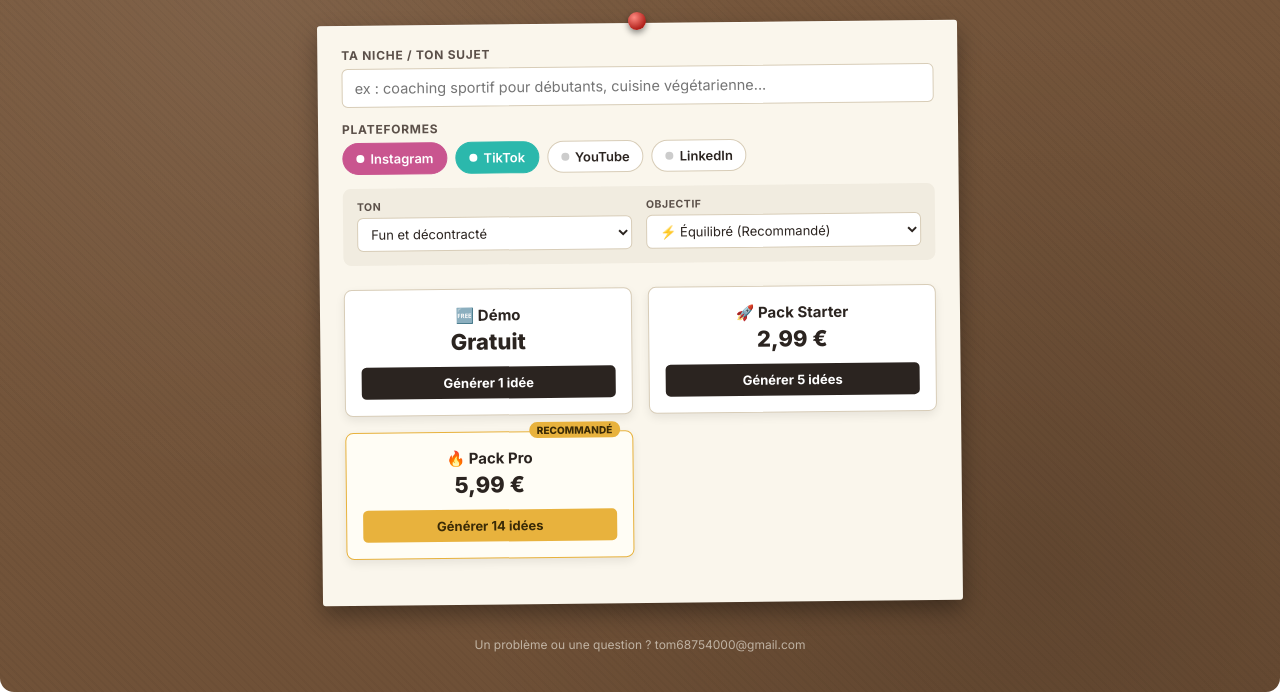
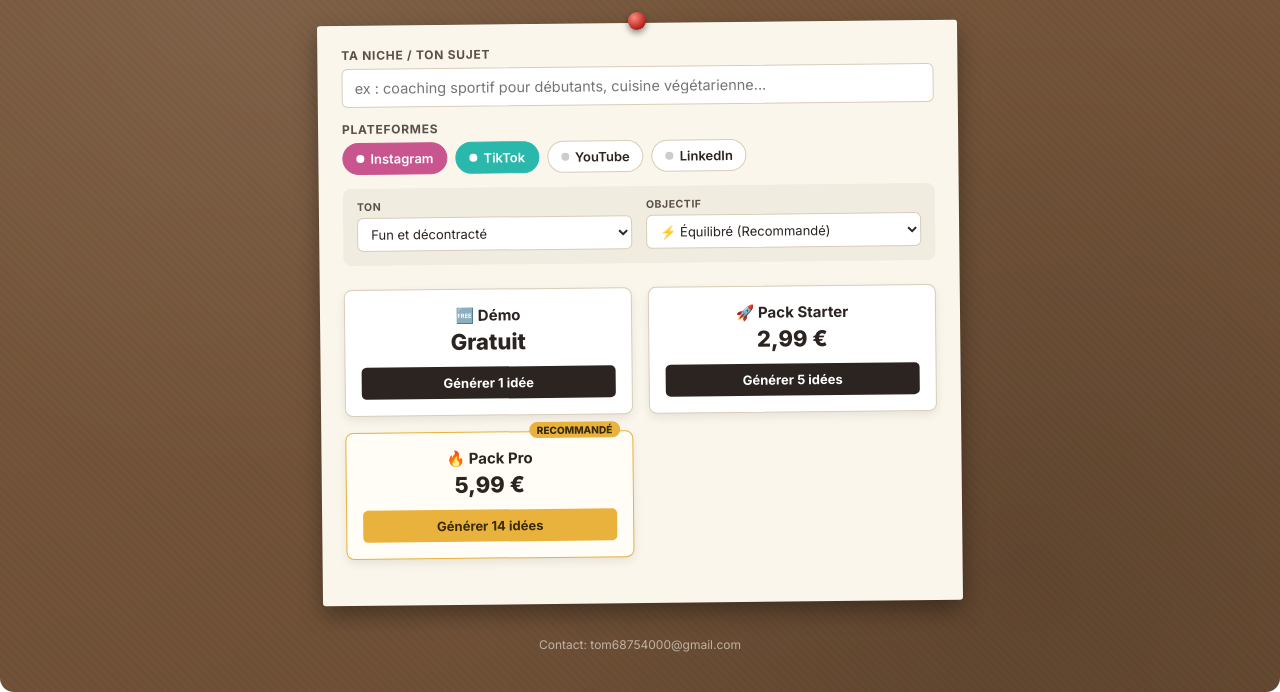
Before and after one commit to Tom58878/idea-planner, a website: page index.html in a window 1280 px wide. Shown: the part 130-822 px from the top of the page. Drawn offline with Linux system fonts and the light colour scheme.

Commit message:
Update index.html

```diff
--- a/index.html
+++ b/index.html
@@ -289,7 +289,7 @@
 
   <!-- Adresse affichée en texte simple, non cliquable -->
   <div style="text-align:center; margin-top:30px; color:rgba(250,246,236,0.6); font-size:12px;">
-    Un problème ou une question ? tom68754000@gmail.com
+    Contact: tom68754000@gmail.com
   </div>
 
 </div> <!-- Fin du board-wrap -->
```
